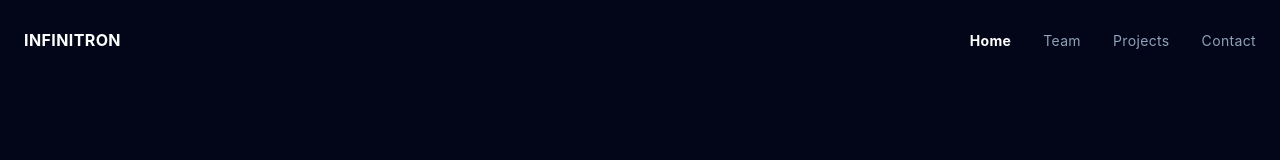
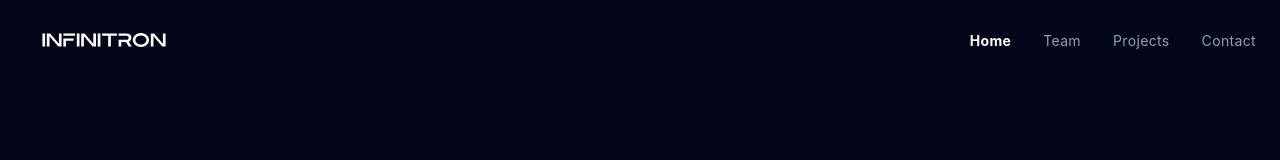
Before and after one commit to infinitron-albania/infinitron-landing, a React (Vite) app: page / in a window 1280 px wide. Shown: the top 160 px of the page. Built offline with nearby package versions, Linux system fonts and the light colour scheme.

Commit message:
fix: fixed navbar logo

```diff
--- a/src/components/Navbar.tsx
+++ b/src/components/Navbar.tsx
@@ -1,6 +1,7 @@
 import { useEffect, useState } from 'react'
 import { Link, NavLink, useLocation } from 'react-router-dom'
 import { useLang } from '../i18n/useLang.ts'
+import infinitron_icon from "../assets/infinitron_icon.svg";
 
 export default function Navbar() {
     const { nav, ui } = useLang().t
@@ -30,7 +31,7 @@ export default function Navbar() {
         >
             <nav className="mx-auto flex h-20 max-w-7xl items-center justify-between px-6">
                 <Link to="/" aria-label="Infinitron">
-                    <span className="text-white font-bold tracking-wide">INFINITRON</span>
+                    <img src={infinitron_icon} alt="Infinitron" className="block h-auto w-40 max-w-full" />
                 </Link>
 
                 {/* desktop */}
```
